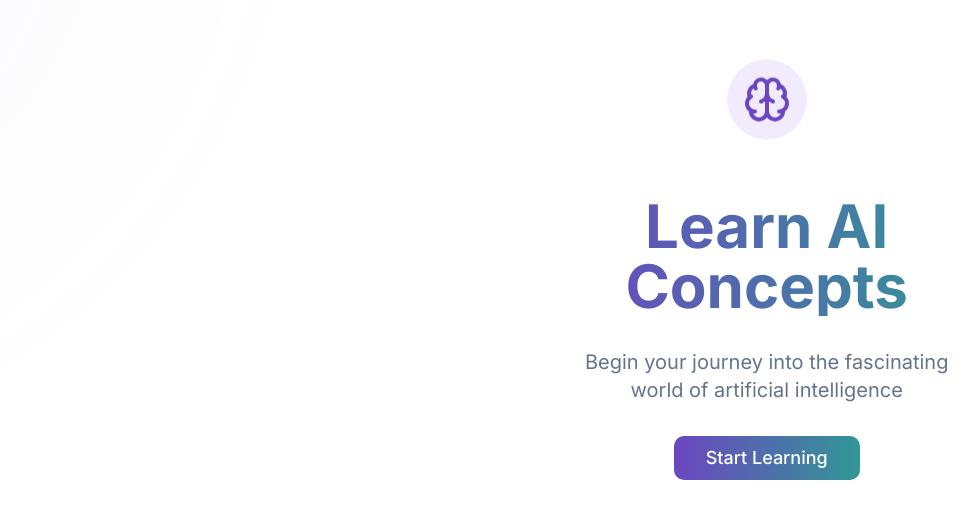
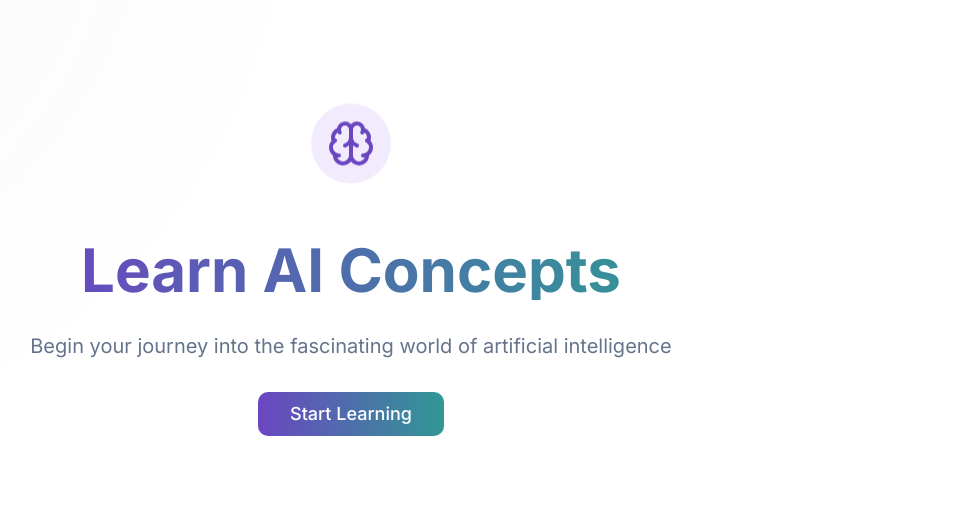
Before and after one commit to jasoo4/engage-ai-concepts, a React (Vite) app: page / in a window 1280 px wide. Shown: the part 129-648 px from the top of the page, without its empty margins (289-1267 px from the left). Built offline with nearby package versions, Linux system fonts and the light colour scheme.

Commit message:
Center index page content
Center the content on the index page.

```diff
--- a/src/pages/Index.tsx
+++ b/src/pages/Index.tsx
@@ -8,9 +8,10 @@ export default function Index() {
   const navigate = useNavigate();
 
   return (
-    <div className="h-screen w-full overflow-hidden bg-background relative flex items-center justify-center">
+    <div className="h-screen w-full overflow-hidden bg-background relative">
       <SplashCursor />
-      <div className="relative z-10 text-center space-y-8 px-4">
+      <div className="absolute inset-0 flex items-center justify-center">
+        <div className="relative z-10 text-center space-y-8 px-4 max-w-3xl mx-auto">
           <div className="inline-block p-4 bg-primary/10 rounded-full mb-4 animate-float">
             <Brain className="w-12 h-12 text-theme-purple" />
           </div>
@@ -31,5 +32,6 @@ export default function Index() {
           </div>
         </div>
       </div>
+    </div>
   );
 }
```
Lines whose indentation alone changed are shown as unchanged.
